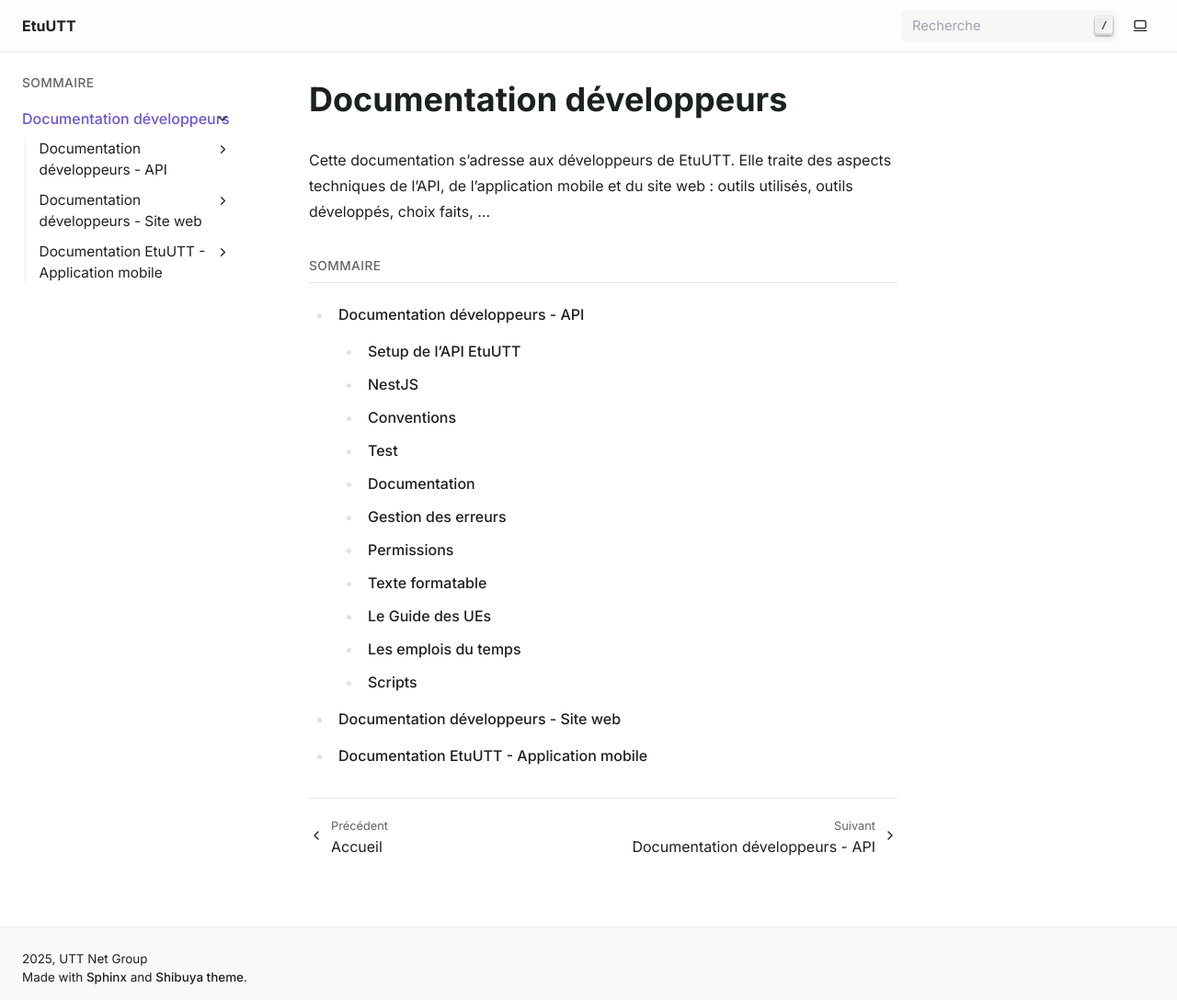
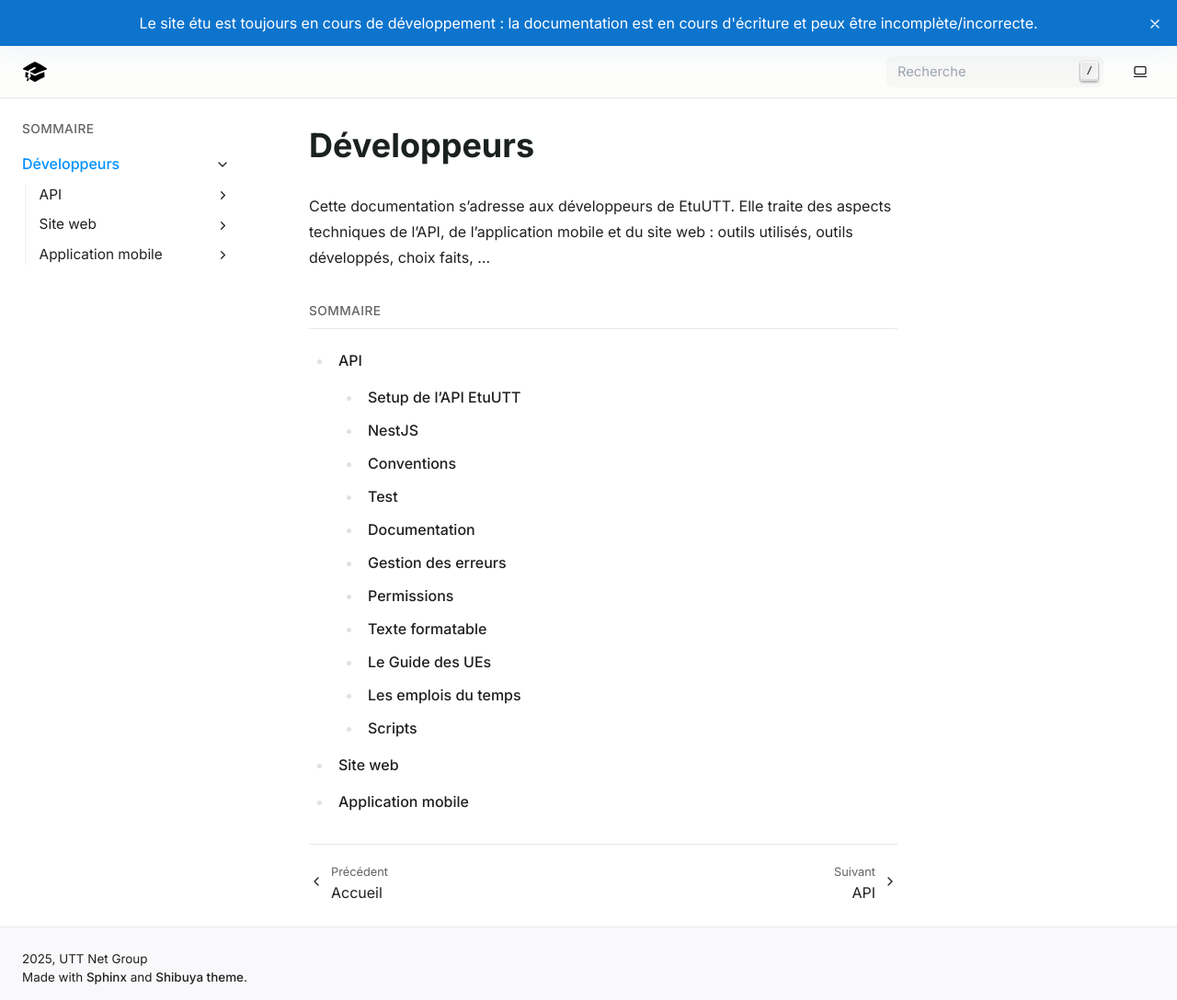
Before and after one commit to ungdev/etu-utt-api, a Sphinx documentation site: the page built from docs/doc_developers/index.md, in a window 1280 px wide and 1088 px high. Shown: the whole window at 92% size. Built offline with Sphinx 7.4.7, drawn with Linux system fonts in a browser that asks for light colours.

Commit message:
docs: update some layout settings

```diff
--- a/docs/conf.py
+++ b/docs/conf.py
@@ -53,6 +53,13 @@ exclude_patterns = ['build', 'Thumbs.db', '.DS_Store']
 # a list of builtin themes.
 #
 html_theme = 'shibuya'
+html_theme_options = {
+    "accent_color": "blue",
+    "github_url": "https://github.com/ungdev/etu-utt-api",
+    "announcement": "<center>Le site étu est toujours en cours de développement : la documentation est en cours d'écriture et peux être incomplète/incorrecte.</center>",
+}
+html_favicon = "logo.svg"
+html_logo = "logo.svg"
 
 # Add any paths that contain custom static files (such as style sheets) here,
 # relative to this directory. They are copied after the builtin static files,
--- a/docs/doc_developers/api/index.md
+++ b/docs/doc_developers/api/index.md
@@ -1,4 +1,4 @@
-# Documentation développeurs - API
+# API
 
 Cette documentation s'adresse aux développeurs de l'API de EtuUTT. Elle traite des aspects techniques la concernant :
 outils utilisés, outils développés, choix faits, ...
--- a/docs/doc_developers/front/index.md
+++ b/docs/doc_developers/front/index.md
@@ -1,4 +1,4 @@
-# Documentation développeurs - Site web
+# Site web
 
 Cette documentation s'adresse aux développeurs du site web de EtuUTT. Elle traite des aspects techniques le concernant :
 outils utilisés, outils développés, choix faits, ...
--- a/docs/doc_developers/index.md
+++ b/docs/doc_developers/index.md
@@ -1,4 +1,4 @@
-# Documentation développeurs
+# Développeurs
 
 Cette documentation s'adresse aux développeurs de EtuUTT. Elle traite des aspects techniques de l'API, de l'application
 mobile et du site web : outils utilisés, outils développés, choix faits, ...
--- a/docs/doc_developers/mobile_app/index.md
+++ b/docs/doc_developers/mobile_app/index.md
@@ -1,4 +1,4 @@
-# Documentation EtuUTT - Application mobile
+# Application mobile
 
 Cette documentation s'adresse aux développeurs de l'appli MyUTT. Elle traite des aspects techniques la concernant :
 outils utilisés, outils développés, choix faits, ...
```
Also changed, not shown: docs/logo.svg (added).
